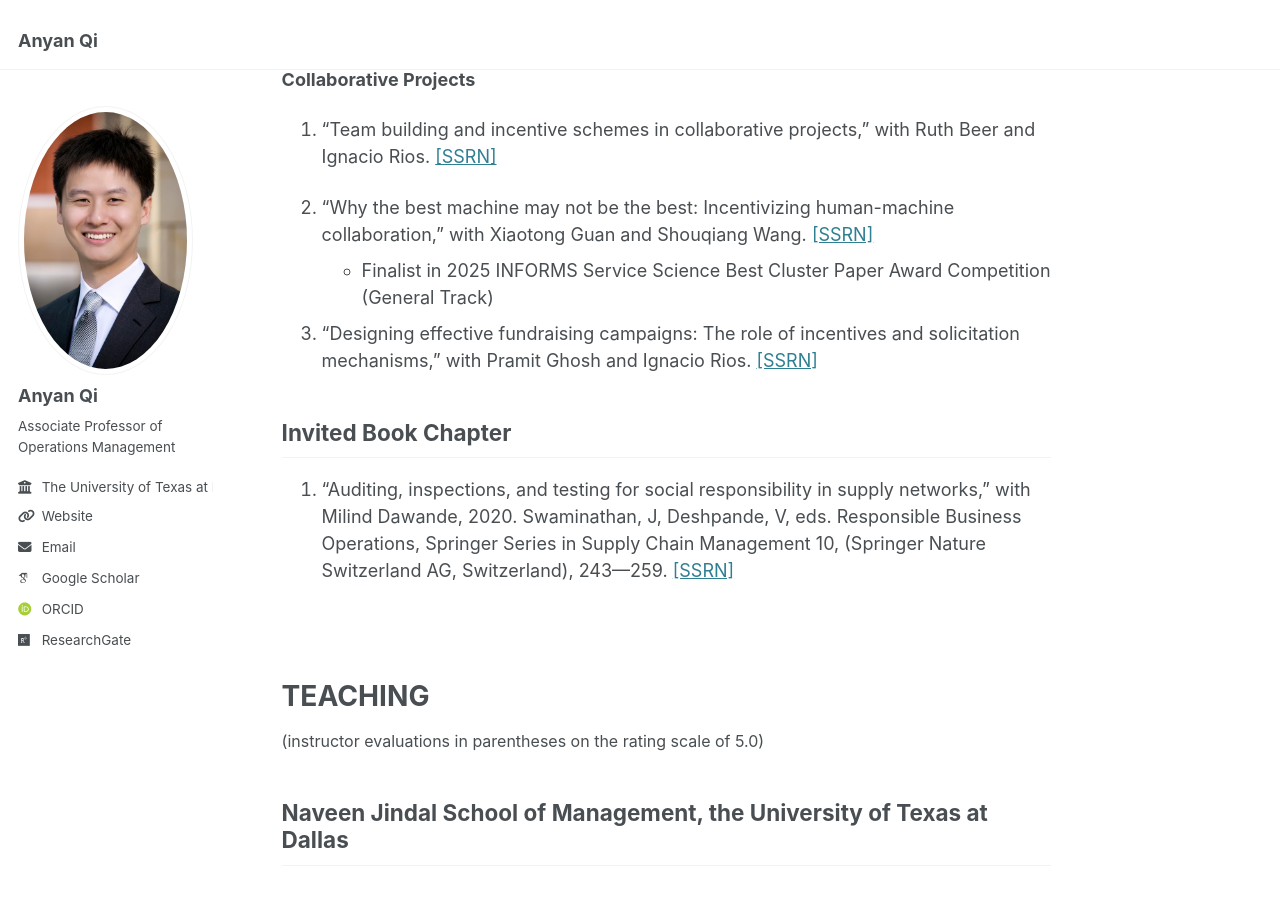
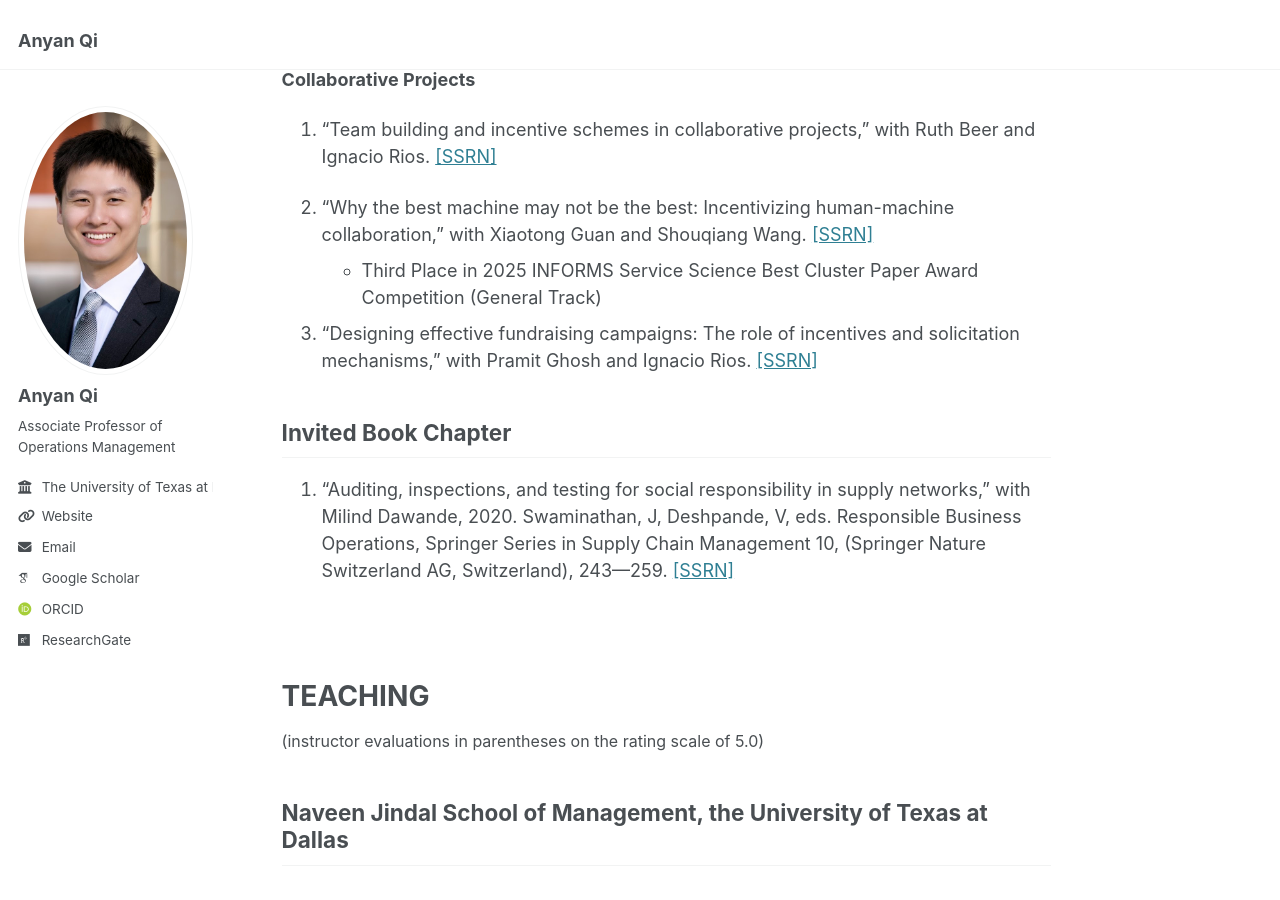
Before and after one commit to qi-anyan/qi-anyan.github.io, a Jekyll site: the page built from _pages/about.md, in a window 1280 px wide and 900 px high, scrolled down 3386 px. Built offline with Jekyll 4.4.1, drawn with Linux system fonts in a browser that asks for light colours; some web fonts are replaced.

Commit message:
Initial commit

```diff
--- a/_pages/about.md
+++ b/_pages/about.md
@@ -92,7 +92,7 @@ Working Papers
 1. "Team building and incentive schemes in collaborative projects," with Ruth Beer and Ignacio Rios. [[SSRN]](https://papers.ssrn.com/sol3/papers.cfm?abstract_id=4872792)
 
 1. "Why the best machine may not be the best: Incentivizing human-machine collaboration," with Xiaotong Guan and Shouqiang Wang. [[SSRN]](https://papers.ssrn.com/sol3/papers.cfm?abstract_id=5283571)
-    - Finalist in 2025 INFORMS Service Science Best Cluster Paper Award Competition (General Track)
+    - Third Place in 2025 INFORMS Service Science Best Cluster Paper Award Competition (General Track)
 
 1. "Designing effective fundraising campaigns: The role of incentives and solicitation mechanisms," with Pramit Ghosh and Ignacio Rios. [[SSRN]](https://papers.ssrn.com/sol3/papers.cfm?abstract_id=5384776)
 
```
